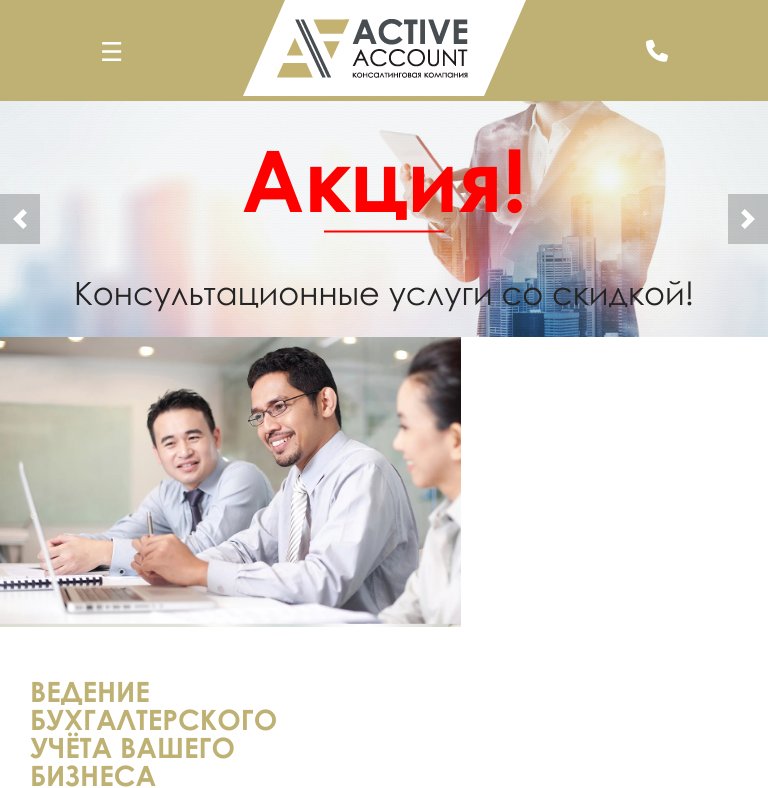
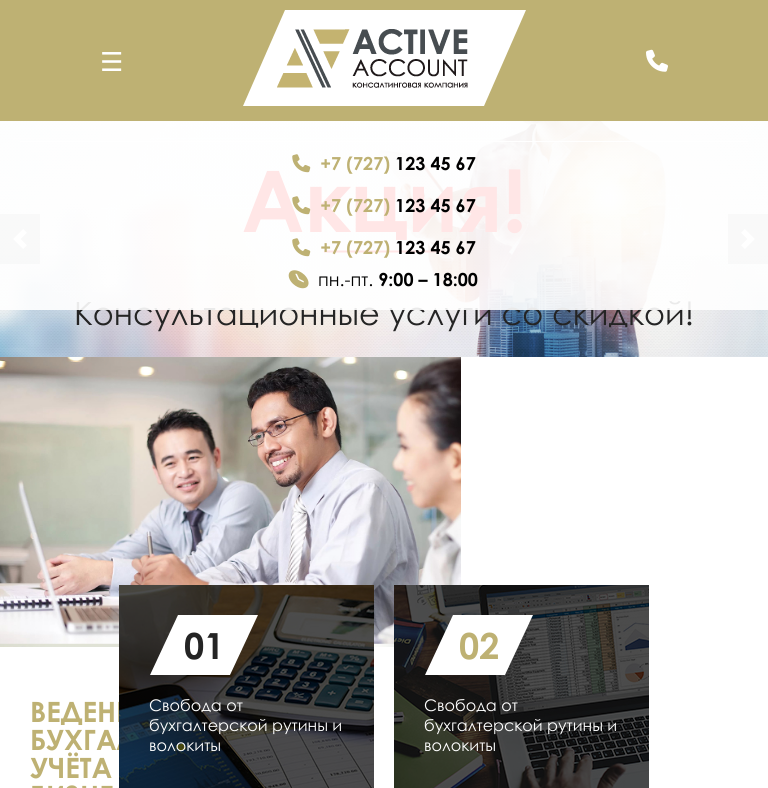
Before and after one commit to b1411/site, a plain HTML site: page index.html in a window 768 px wide. Both pictures are taken after a click on the element 657 px from the left and 50 px from the top of the page. Shown: the top 788 px of the page. Drawn offline with nearby package versions, Linux system fonts and the light colour scheme.

Commit message:
adaptive header finished

```diff
--- a/index.html
+++ b/index.html
@@ -37,15 +37,15 @@
                     </ul>
                 </nav>
 
-                <div class="adaptive-phone-btn" id="apb"><i class="fa-solid fa-phone"></i></div>
+                <div class="adaptive-phone-btn"><i class="fa-solid fa-phone" id="apb"></i></div>
 
                 <div class="contacts" id="contacts">
                     <ul>
-                        <li><a href="tel://"><span>+7 (727) </span>123 45 67</a></li>
-                        <li><a href=""><span>+7 (727) </span>123 45 67</a></li>
-                        <li><a href=""><span>+7 (727) </span>123 45 67</a></li>
+                        <li><a href="tel://"><span><i class="fa-solid fa-phone"></i>+7 (727) </span>123 45 67</a></li>
+                        <li><a href=""><span><i class="fa-solid fa-phone"></i>+7 (727) </span>123 45 67</a></li>
+                        <li><a href=""><span><i class="fa-solid fa-phone"></i>+7 (727) </span>123 45 67</a></li>
                     </ul>
-                    <p class="time">пн.-пт. <span>9:00 – 18:00</span></p>
+                    <p class="time"><i class="fa-solid fa-clock time-clock"></i>пн.-пт. <span>9:00 – 18:00</span></p>
                 </div>
             </div>
         </div>
@@ -109,7 +109,7 @@
                 <p>Мы помогаем руководителям предприятий обрести уверенность в бухгалтерском учете их компаний, создавая
                     порядок в бухгалтерии, иобеспечиваем максимальной информацией...</p>
             </div>
-            <div class="row-container container">
+            <div class="row-container">
                 <div class="row">
                     <div class="elem">
                         <div class="info">
--- a/src/js/main.js
+++ b/src/js/main.js
@@ -32,4 +32,4 @@ function adaptiveNav(idOfBtn, idOfAdaptiveElement, nameOfClass) {
 }
 
 adaptiveNav('ahb', 'header-nav', 'relative');
-adaptiveNav('apb', 'contacts', 'relative');
+adaptiveNav('apb', 'contacts', 'relative-contacts');
--- a/src/scss/mobile-styles.scss
+++ b/src/scss/mobile-styles.scss
@@ -6,7 +6,7 @@ $micro-color: #beb173;
     box-sizing: border-box;
 }
 
-@media (min-width: 768px) and (max-width: 1024px) {
+@media (min-width: 768px) and (max-width: 1170px) {
     .container-fluid {
         display: none;
     }
@@ -23,6 +23,7 @@ $micro-color: #beb173;
         .logo {
             position: static;
             margin: 0;
+            padding: 10px 0;
             display: block;
         }
 
@@ -85,4 +86,48 @@ $micro-color: #beb173;
             }
         }
     }
+
+    .relative-contacts {
+        display: block !important;
+        position: absolute;
+        top: 100%;
+        right: 0;
+        transform: skew(0deg);
+        background-color: rgba($color: #fff, $alpha: .9);
+        width: 100%;
+        ul {
+            padding: 0;
+            margin: 0;
+            transform: skew(0deg);
+            li {
+                display: block;
+                background-color: transparent;
+                text-align: center;
+                padding: 10px 0;
+                transform: skew(0deg);
+                a {
+                    color: black;
+                    i {
+                        padding-right: 10px;
+                    }
+                }
+
+                &:first-child {
+                    border-top: 1px solid #fff;
+                }
+
+                &::after {
+                    display: none;
+                }
+            }
+        }
+        .time {
+            text-align: center;
+            padding: 0;
+            margin: 0;
+            i {
+                padding-right: 10px;
+            }
+        }
+    }
 }
--- a/src/scss/style.scss
+++ b/src/scss/style.scss
@@ -35,7 +35,7 @@ body {
 }
 
 .container {
-    max-width: 1024px;
+    max-width: 1170px;
     margin: 0 auto;
     padding: 0 15px;
     position: relative;
@@ -67,6 +67,7 @@ header {
     position: absolute;
     display: block;
     top: -15px;
+    left: calc(50% - 585px);
 }
 
 .icon {
@@ -79,8 +80,9 @@ header {
 
 .header-cont {
     display: flex;
+    flex-flow: row nowrap;
+    position: relative;
     justify-content: center;
-    position: relative;
 }
 
 .adaptive-header-btn {
@@ -93,6 +95,7 @@ header {
 
 .header-nav {
     display: inline-block;
+
 }
 
 .navbar {
@@ -125,6 +128,7 @@ header {
     display: inline-block;
     position: absolute;
     top: -22px;
+    right: calc(50% - 585px);
     background-color: #fff;
     transform: skew(-25deg);
     font-size: 18px;
@@ -155,7 +159,18 @@ header {
     padding-left: 25px;
     span {
         font-family: centurygothic-bold;
+        font-size: 18px;
     }
+    i {
+        transform: skew(25deg);
+        padding-right: 10px;
+    }
+}
+
+.time-clock {
+    font-size: 18px;
+    color: $micro-color;
+    font-family: centurygothic-bold;
 }
 
 .slider {
@@ -286,6 +301,7 @@ header {
     position: absolute;
     display: block;
     bottom: 50px;
+    max-width: 1170px;
     width: 100%;
     padding: 50px 0;
     left: 50%;
@@ -294,6 +310,7 @@ header {
 
 .row {
     display: flex;
+    flex-flow: row wrap;
     justify-content: center;
     gap: 20px;
     img {
@@ -305,6 +322,7 @@ header {
 .elem {
     position: relative;
     display: inline-block;
+    justify-self: center;
 }
 
 .info {
@@ -313,7 +331,7 @@ header {
     left: 0;
     right: 0;
     bottom: 0;
-    width: fit-content;
+    width: 255px;
     padding: 30px;
     color: #fff;
     background-color: rgba(0, 0, 0, .7);
```
Also changed, not shown: src/css/mobile-styles.css, src/css/style.css, 2 other files.
